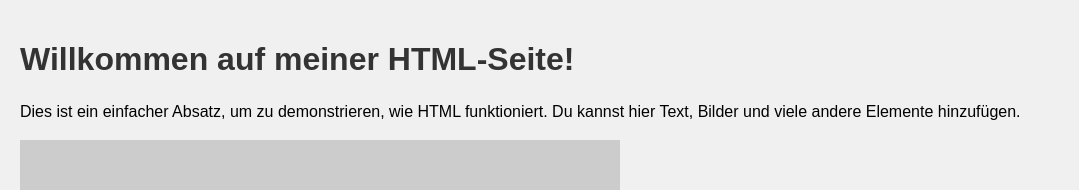
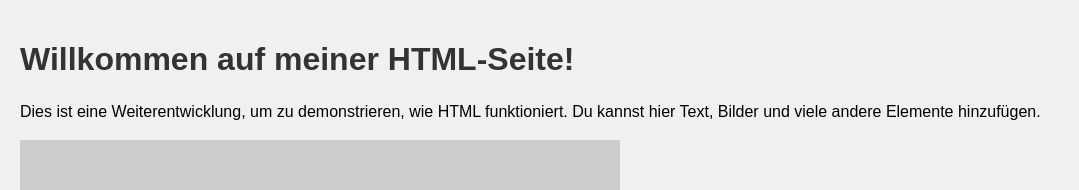
Before and after one commit to Simon-Klenk/Webanwendung_CI-CD, a plain HTML site: page index.html in a window 1280 px wide. Shown: the top 190 px of the page, without its empty margins (0-1079 px from the left). Drawn offline with Linux system fonts and the light colour scheme; placeholder pictures from the web are drawn by us.

Commit message:
New Text: weitereetnwicklung

```diff
--- a/index.html
+++ b/index.html
@@ -26,7 +26,7 @@
 </head>
 <body>
     <h1>Willkommen auf meiner HTML-Seite!</h1>
-    <p>Dies ist ein einfacher Absatz, um zu demonstrieren, wie HTML funktioniert. Du kannst hier Text, Bilder und viele andere Elemente hinzufügen.</p>
+    <p>Dies ist eine Weiterentwicklung, um zu demonstrieren, wie HTML funktioniert. Du kannst hier Text, Bilder und viele andere Elemente hinzufügen.</p>
     <img src="https://via.placeholder.com/600x300" alt="Beispielbild">
     <p>Viel Spaß beim Erstellen deiner eigenen Webseiten!</p>
 </body>
```
